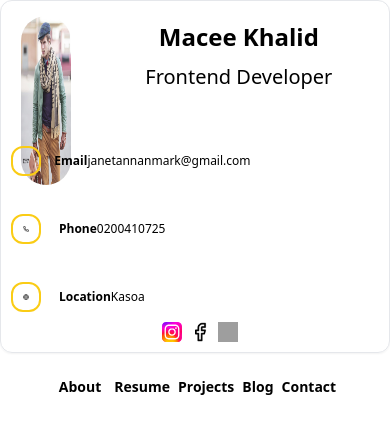
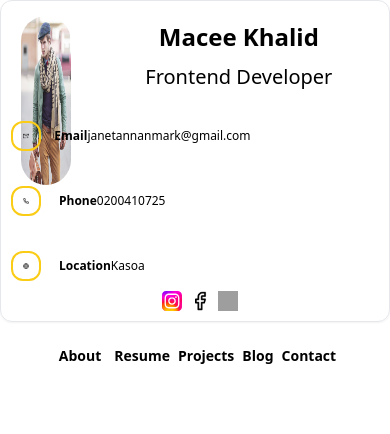
Before and after one commit to JanetMacee/portfolio, a React (Vite) app: page / in a window 390 px wide. Shown: the top 434 px of the page. Built offline with nearby package versions, Linux system fonts and the light colour scheme; grey boxes are pictures that could not be loaded.

Commit message:
Update Home.css

```diff
--- a/src/Portfolio/Home/Home.css
+++ b/src/Portfolio/Home/Home.css
@@ -24,7 +24,7 @@
     }
 
     .personal {
-        margin-top: 35px;
+        margin-top: 10px;
         margin-left: 0; /* Remove left margin to align with profile image */
         font-size: 12px; /* Smaller personal info font size for mobile */
     }
@@ -32,7 +32,8 @@
     .personal-info {
         display: flex;
         flex-direction: column;
-        gap: 10px; /* Space between Email, Phone, Location */
+        column-gap:10px;
+        gap: 7px; /* Space between Email, Phone, Location */
     }
 
     .personal img {
```
